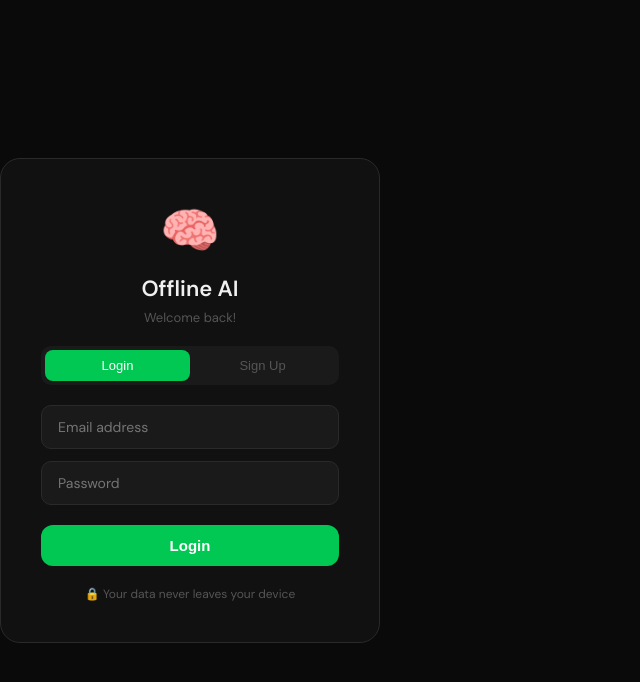
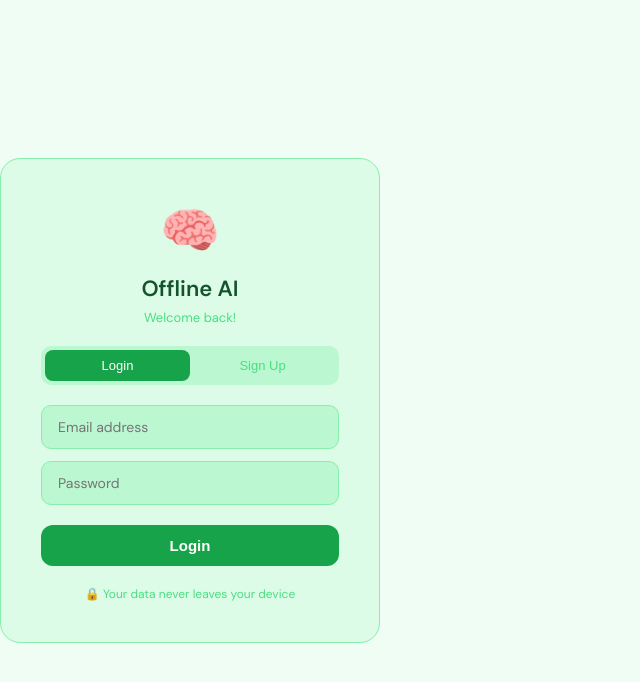
Before and after one commit to KeshavKandoi/OfflineChatBot, a React (Vite) app in the folder offline-chatbot/frontend/: page / in a window 1280 px wide. Shown: the top 682 px of the page, without its empty margins (0-640 px from the left). Built offline with nearby package versions, Linux system fonts and the light colour scheme.

Commit message:
light green theme for chatbot UI

```diff
--- a/offline-chatbot/frontend/src/index.css
+++ b/offline-chatbot/frontend/src/index.css
@@ -1,25 +1,22 @@
 @tailwind base;
 @tailwind components;
 @tailwind utilities;
-
 * { margin: 0; padding: 0; box-sizing: border-box; }
-
 :root {
-  --bg-primary: #0a0a0a;
-  --bg-secondary: #111111;
-  --bg-tertiary: #1a1a1a;
-  --bg-hover: #222222;
-  --border: #2a2a2a;
-  --text-primary: #f0f0f0;
-  --text-secondary: #888888;
-  --text-muted: #555555;
-  --accent: #00c853;
-  --accent-hover: #69f0ae;
-  --accent-dim: #00c85320;
+  --bg-primary: #f0fdf4;
+  --bg-secondary: #dcfce7;
+  --bg-tertiary: #bbf7d0;
+  --bg-hover: #a7f3d0;
+  --border: #86efac;
+  --text-primary: #14532d;
+  --text-secondary: #166534;
+  --text-muted: #4ade80;
+  --accent: #16a34a;
+  --accent-hover: #15803d;
+  --accent-dim: #16a34a20;
   --success: #4ade80;
   --danger: #f87171;
 }
-
 body {
   background: var(--bg-primary);
   color: var(--text-primary);
@@ -27,9 +24,7 @@ body {
   height: 100vh;
   overflow: hidden;
 }
-
 #root { height: 100vh; display: flex; }
-
 ::-webkit-scrollbar { width: 4px; }
 ::-webkit-scrollbar-track { background: transparent; }
 ::-webkit-scrollbar-thumb { background: var(--border); border-radius: 2px; }
```
